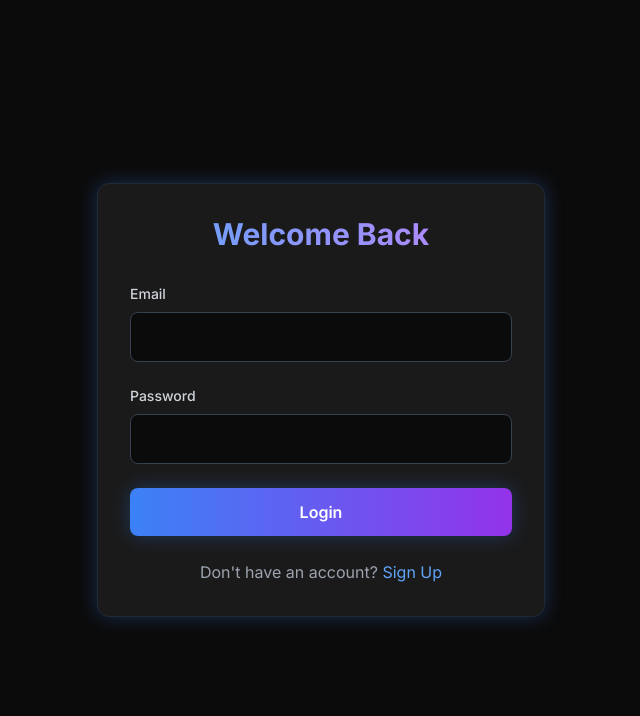
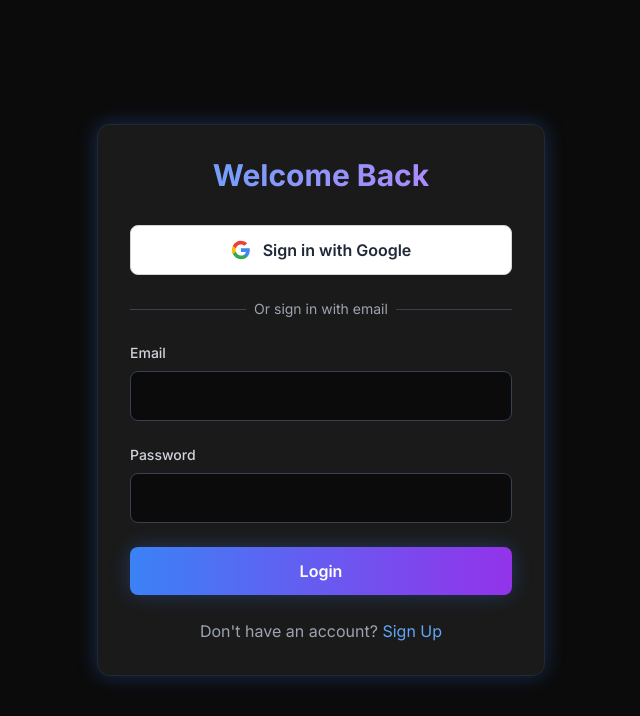
Before and after one commit to bantervines-bit/odbyte, a Flask app: page /login in a window 1280 px wide. Shown: the part 65-781 px from the top of the page, without its empty margins (319-959 px from the left). Run offline with Flask 3, Linux system fonts and the light colour scheme; some libraries are stand-ins or nearby versions.

Commit message:
Update login.html

```diff
--- a/templates/login.html
+++ b/templates/login.html
@@ -10,6 +10,29 @@
                 Welcome Back
             </h2>
 
+            <!-- Google Login Button - Added First -->
+            <a href="{{ url_for('auth_google') }}"
+               class="w-full flex items-center justify-center gap-3 py-3 bg-white hover:bg-gray-100 text-gray-800 rounded-lg font-semibold transition border border-gray-300 mb-6">
+                <svg class="w-5 h-5" viewBox="0 0 24 24">
+                    <path fill="#4285F4" d="M22.56 12.25c0-.78-.07-1.53-.2-2.25H12v4.26h5.92c-.26 1.37-1.04 2.53-2.21 3.31v2.77h3.57c2.08-1.92 3.28-4.74 3.28-8.09z"/>
+                    <path fill="#34A853" d="M12 23c2.97 0 5.46-.98 7.28-2.66l-3.57-2.77c-.98.66-2.23 1.06-3.71 1.06-2.86 0-5.29-1.93-6.16-4.53H2.18v2.84C3.99 20.53 7.7 23 12 23z"/>
+                    <path fill="#FBBC05" d="M5.84 14.09c-.22-.66-.35-1.36-.35-2.09s.13-1.43.35-2.09V7.07H2.18C1.43 8.55 1 10.22 1 12s.43 3.45 1.18 4.93l2.85-2.22.81-.62z"/>
+                    <path fill="#EA4335" d="M12 5.38c1.62 0 3.06.56 4.21 1.64l3.15-3.15C17.45 2.09 14.97 1 12 1 7.7 1 3.99 3.47 2.18 7.07l3.66 2.84c.87-2.6 3.3-4.53 6.16-4.53z"/>
+                </svg>
+                Sign in with Google
+            </a>
+
+            <!-- Divider -->
+            <div class="relative my-6">
+                <div class="absolute inset-0 flex items-center">
+                    <div class="w-full border-t border-gray-700"></div>
+                </div>
+                <div class="relative flex justify-center text-sm">
+                    <span class="px-2 bg-[#1a1a1a] text-gray-400">Or sign in with email</span>
+                </div>
+            </div>
+
+            <!-- Email/Password Login Form -->
             <form method="POST" action="{{ url_for('login') }}">
                 <div class="space-y-6">
                     <div>
```
